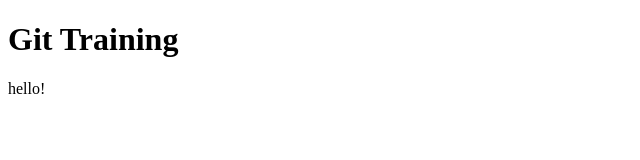
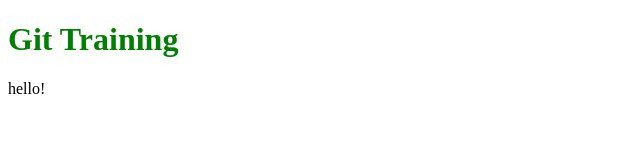
Before and after one commit to bobbymiles/Day5-Git, a plain HTML site: page index.html in a window 1280 px wide. Shown: the whole page, without its empty margins (0-640 px from the left). Drawn offline with Linux system fonts and the light colour scheme.

Commit message:
Git ignore file

```diff
--- a/index.html
+++ b/index.html
@@ -7,7 +7,7 @@
 
 </head>
 <body>
-    <link ref="stylesheets" href="mycss.css">
+    <link rel="stylesheet" href="mycss.css">
     <script src="myApp.js"></script>
     <h1>Git Training</h1>
     <p> hello! </p>
```
Also changed, not shown: 2 other files.
